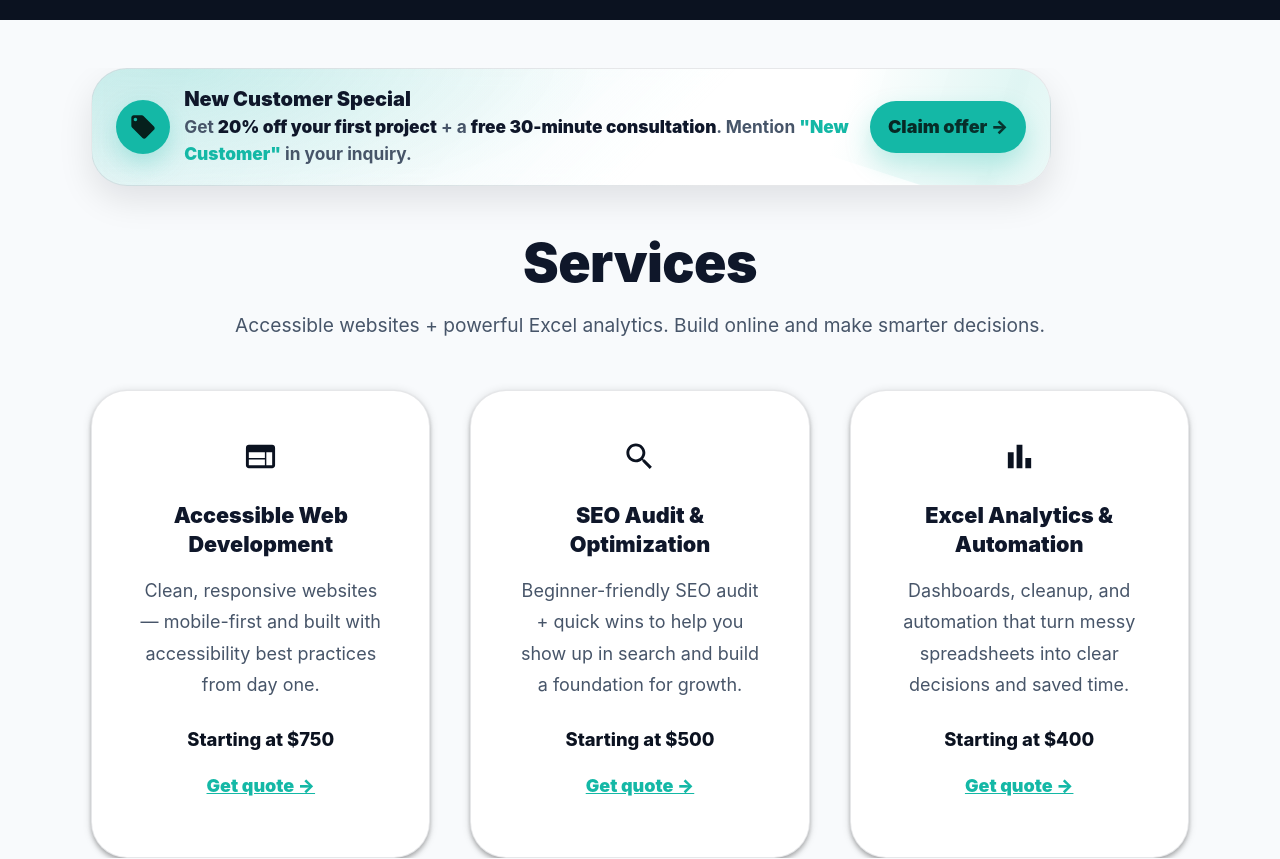
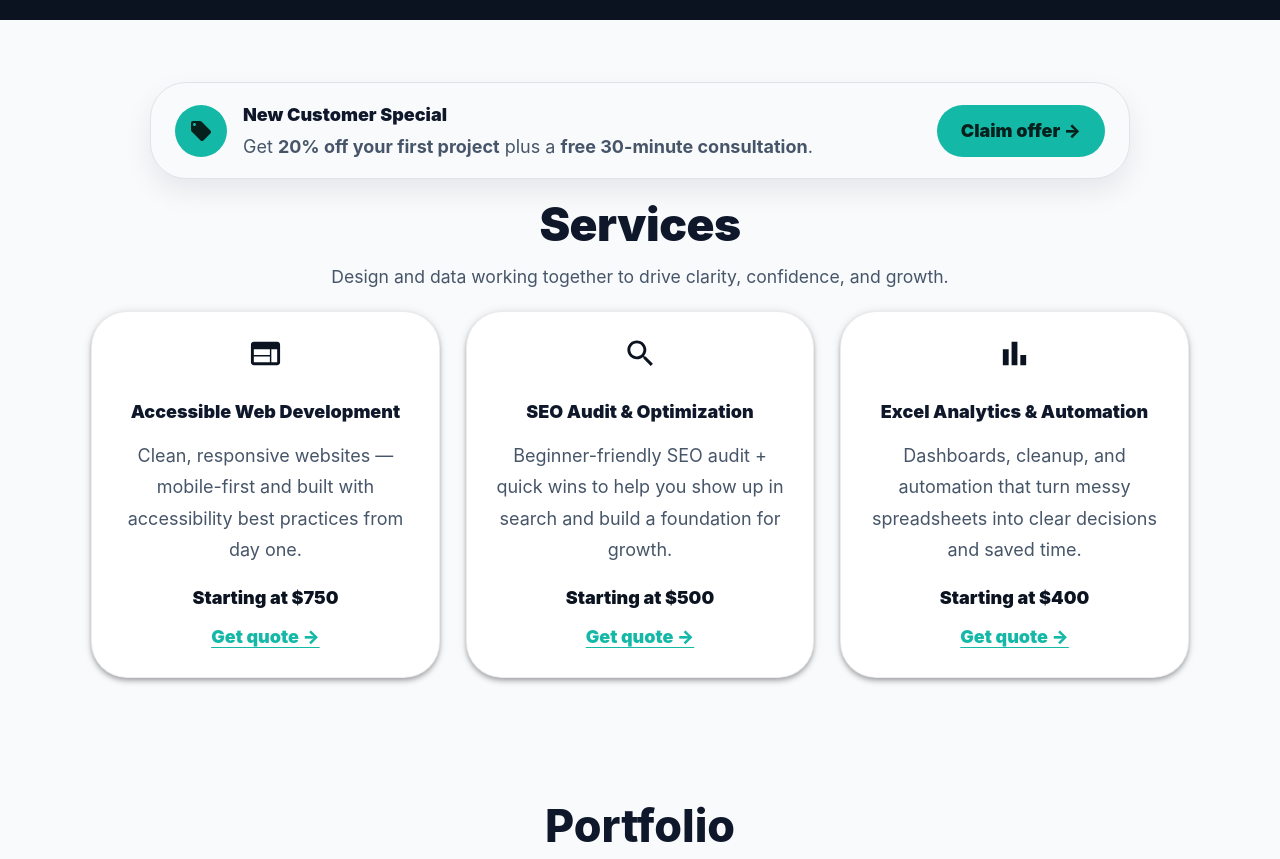
Before and after one commit to nicholemcgrew/insight-solutions, a React (Create React App) app: page / in a window 1280 px wide. Shown: the part 780-1639 px from the top of the page. Built offline with nearby package versions, Linux system fonts and the light colour scheme.

Commit message:
services 508, text, style

```diff
--- a/src/sections/Services.tsx
+++ b/src/sections/Services.tsx
@@ -1,4 +1,5 @@
-import React from "react";
+// src/sections/Services.tsx
+import React, { useMemo } from "react";
 import {
   Box,
   Container,
@@ -7,8 +8,10 @@ import {
   CardContent,
   ButtonBase,
   Stack,
-  Grid2,
+  useMediaQuery,
+  useTheme,
 } from "@mui/material";
+import Grid2 from "@mui/material/Grid2";
 import {
   Web as WebIcon,
   Search as SearchIcon,
@@ -26,150 +29,109 @@ interface Service {
 }
 
 const iconMap: Record<Service["icon"], React.ReactNode> = {
-  Web: <WebIcon fontSize="large" color="primary" />,
-  Search: <SearchIcon fontSize="large" color="primary" />,
-  BarChart: <BarChartIcon fontSize="large" color="primary" />,
+  Web: <WebIcon fontSize="large" color="primary" aria-hidden focusable="false" />,
+  Search: <SearchIcon fontSize="large" color="primary" aria-hidden focusable="false" />,
+  BarChart: <BarChartIcon fontSize="large" color="primary" aria-hidden focusable="false" />,
 };
+
+function prefersReducedMotion() {
+  return window.matchMedia?.("(prefers-reduced-motion: reduce)")?.matches ?? false;
+}
 
 const Services = () => {
   const services: Service[] = servicesData as Service[];
-  const navbarHeight = NAVBAR_HEIGHT.desktop;
 
-  const goToContact = (title: string) => {
-    window.location.href = `/?cta=true&service=${encodeURIComponent(title)}#contact`;
+  const theme = useTheme();
+  const isDesktop = useMediaQuery(theme.breakpoints.up("md"));
+  const navbarHeight = isDesktop ? NAVBAR_HEIGHT.desktop : NAVBAR_HEIGHT.mobile;
+
+  // Disable hover transitions for users who prefer reduced motion.
+  const reducedMotion = useMemo(() => prefersReducedMotion(), []);
+
+  const buildContactHref = (serviceTitle?: string) => {
+    const params = new URLSearchParams({ cta: "true" });
+    if (serviceTitle) params.set("service", serviceTitle);
+    return `/?${params.toString()}#contact`;
   };
 
   return (
     <Box
       id="services"
       component="section"
+      aria-labelledby="services-title"
       sx={{
+        scrollMarginTop: `${navbarHeight + 16}px`,
+        pt: `${navbarHeight}px`,
         minHeight: `calc(100dvh - ${navbarHeight}px)`,
-        pt: `${navbarHeight}px`,
+        py: { xs: 5, md: 3.5 },
+        display: "flex",
+        alignItems: { xs: "flex-start", md: "center" },
         bgcolor: "background.default",
-        display: "flex",
-        alignItems: "center",
-        justifyContent: "center",
-        py: { xs: 4, md: 6 },
         overflowX: "hidden",
       }}
     >
-      <Container maxWidth="lg" sx={{ width: "100%", overflowX: "hidden" }}>
-        <Stack spacing={{ xs: 4, md: 6 }} alignItems="center" textAlign="center" sx={{ width: "100%" }}>
-          {/* I want this to be impossible to miss, but still feel premium (not cheesy). */}
+      <Container maxWidth="lg">
+        <Stack
+          spacing={{ xs: 4, md: 2.25 }}
+          alignItems="center"
+          textAlign="center"
+          sx={{
+            width: "100%",
+            height: "100%",
+            justifyContent: { md: "space-between" },
+          }}
+        >
           <Box
-            role="note"
+            component="aside"
             aria-label="New customer special"
             sx={(t) => ({
               width: "100%",
-              maxWidth: 960,
-              alignSelf: "flex-start",
+              maxWidth: 980,
               textAlign: "left",
               borderRadius: 3,
-              px: { xs: 2.25, sm: 3 },
-              py: { xs: 2.0, sm: 2.25 },
+              px: { xs: 2.5, md: 3 },
+              py: { xs: 2.25, md: 2 },
               border: `1px solid ${t.palette.divider}`,
-              boxShadow: "0 14px 34px rgba(2, 6, 23, 0.10)",
-              position: "relative",
-              overflow: "hidden",
-              backgroundImage: `linear-gradient(135deg, ${t.palette.secondary.main}18, rgba(255,255,255,0.92) 60%)`,
-              backdropFilter: "saturate(140%) blur(8px)",
-              WebkitBackdropFilter: "saturate(140%) blur(8px)",
-
-              "&::before": {
-                content: '""',
-                position: "absolute",
-                inset: 0,
-                background: `radial-gradient(700px 240px at 10% 0%, ${t.palette.secondary.main}26, transparent 60%)`,
-                pointerEvents: "none",
-              },
-
-              "&::after": {
-                content: '""',
-                position: "absolute",
-                top: -60,
-                right: -120,
-                width: 320,
-                height: 200,
-                transform: "rotate(18deg)",
-                background: `linear-gradient(90deg, transparent, ${t.palette.secondary.main}22, transparent)`,
-                pointerEvents: "none",
-              },
+              boxShadow: "0 12px 28px rgba(2, 6, 23, 0.08)",
             })}
           >
-            <Stack
-              direction={{ xs: "column", sm: "row" }}
-              spacing={{ xs: 1.25, sm: 1.75 }}
-              alignItems={{ xs: "flex-start", sm: "center" }}
-              sx={{ position: "relative" }}
-            >
+            <Stack direction={{ xs: "column", sm: "row" }} spacing={2} alignItems="center">
               <Box
-                aria-hidden="true"
+                aria-hidden
                 sx={(t) => ({
                   display: "grid",
                   placeItems: "center",
-                  width: 54,
-                  height: 54,
+                  width: 52,
+                  height: 52,
                   borderRadius: 999,
                   bgcolor: t.palette.secondary.main,
                   color: t.palette.secondary.contrastText,
-                  boxShadow: "0 10px 24px rgba(20,184,166,0.28)",
-                  flex: "0 0 auto",
                 })}
               >
-                <LocalOfferIcon sx={{ fontSize: 28 }} />
+                <LocalOfferIcon aria-hidden />
               </Box>
 
-              <Box sx={{ flex: 1, minWidth: 0 }}>
-                <Typography
-                  sx={{
-                    fontWeight: 950,
-                    fontSize: { xs: "1.15rem", sm: "1.25rem" },
-                    lineHeight: 1.2,
-                    color: "text.primary",
-                  }}
-                >
+              <Box sx={{ flex: 1 }}>
+                <Typography component="p" fontWeight={950} sx={{ m: 0 }}>
                   New Customer Special
                 </Typography>
-
-                <Typography
-                  sx={{
-                    mt: 0.35,
-                    fontWeight: 700,
-                    fontSize: { xs: "1.02rem", sm: "1.08rem" },
-                    lineHeight: 1.55,
-                    color: "text.secondary",
-                  }}
-                >
-                  Get <Box component="span" sx={{ color: "text.primary", fontWeight: 900 }}>20% off your first project</Box>{" "}
-                  + a <Box component="span" sx={{ color: "text.primary", fontWeight: 900 }}>free 30-minute consultation</Box>.
-                  Mention <Box component="span" sx={{ fontWeight: 900, color: "secondary.main" }}>"New Customer"</Box> in your inquiry.
+                <Typography component="p" color="text.secondary" sx={{ m: 0 }}>
+                  Get <strong>20% off your first project</strong> plus a{" "}
+                  <strong>free 30-minute consultation</strong>.
                 </Typography>
               </Box>
 
-              <Box sx={{ flex: "0 0 auto" }}>
               <Typography
                 component="a"
-                  href="/?cta=true#contact"
+                href={buildContactHref()}
                 sx={(t) => ({
-                    display: "inline-flex",
-                    alignItems: "center",
-                    gap: 1,
                   fontWeight: 900,
                   textDecoration: "none",
                   color: t.palette.secondary.contrastText,
                   bgcolor: t.palette.secondary.main,
-                    px: 2.25,
+                  px: 3,
                   py: 1.25,
                   borderRadius: 999,
-                    whiteSpace: "nowrap",
-                    boxShadow: "0 12px 26px rgba(20,184,166,0.26)",
-                    transition: "transform 140ms ease, box-shadow 140ms ease, background-color 140ms ease",
-                    "&:hover": {
-                      transform: "translateY(-1px)",
-                      boxShadow: "0 16px 32px rgba(20,184,166,0.30)",
-                      bgcolor: t.palette.secondary.dark,
-                    },
                   "&:focus-visible": {
                     outline: `3px solid ${t.palette.primary.main}`,
                     outlineOffset: 3,
@@ -178,93 +140,121 @@ const Services = () => {
               >
                 Claim offer →
               </Typography>
-              </Box>
             </Stack>
           </Box>
 
-          <Box sx={{ width: "100%" }}>
-            <Typography
-              variant="h2"
-              sx={{
-                fontWeight: 900,
-                fontSize: { xs: "2.35rem", md: "3.35rem" },
-                lineHeight: 1.1,
-              }}
-            >
+          <Box>
+            {/* Use h2 to avoid multiple h1s if the hero already owns the page h1 */}
+            <Typography id="services-title" component="h2" variant="h2" sx={{ fontWeight: 950 }}>
               Services
             </Typography>
 
             <Typography
+              component="p"
               sx={{
-                mt: 2,
-                maxWidth: 820,
+                mt: 1.25,
+                maxWidth: 900,
                 mx: "auto",
                 color: "text.secondary",
-                fontSize: { xs: "1.08rem", md: "1.2rem" },
-                lineHeight: 1.7,
+                fontSize: { xs: "1.05rem", md: "1.1rem" },
               }}
             >
-              Accessible websites + powerful Excel analytics. Build online and make smarter decisions.
+              Design and data working together to drive clarity, confidence, and growth.
             </Typography>
           </Box>
 
-          <Grid2 container spacing={{ xs: 3, md: 5 }} justifyContent="center" sx={{ width: "100%", m: 0 }}>
+          <Box
+            component="ul"
+            aria-label="Service options"
+            sx={{ listStyle: "none", p: 0, m: 0, width: "100%" }}
+          >
+            <Grid2
+              container
+              spacing={{ xs: 3, md: 3.25 }}
+              justifyContent="center"
+              alignItems="stretch"
+            >
               {services.map((service) => (
-              <Grid2 key={service.title} size={{ xs: 12, sm: 8, md: 4 }} sx={{ minWidth: 0 }}>
+                <Grid2
+                  component="li"
+                  key={service.title}
+                  size={{ xs: 12, sm: 8, md: 4 }}
+                  sx={{ display: "flex" }}
+                >
                   <ButtonBase
-                  onClick={() => goToContact(service.title)}
+                    component="a"
+                    href={buildContactHref(service.title)}
+                    aria-label={`Get a quote for ${service.title}`}
+                    sx={(t) => ({
+                      width: "100%",
+                      display: "flex",
+                      alignItems: "stretch",
+                      borderRadius: 3,
+                      transition: reducedMotion ? "none" : "transform 180ms ease",
+                      "&:hover": {
+                        transform: reducedMotion ? "none" : "translateY(-4px)",
+                      },
+                      "&:focus-visible": {
+                        outline: `3px solid ${t.palette.secondary.main}`,
+                        outlineOffset: 4,
+                      },
+                    })}
+                  >
+                    <Card
+                      component="article"
                       sx={{
                         width: "100%",
-                    height: "100%",
+                        display: "flex",
+                        flexDirection: "column",
                         borderRadius: 3,
-                    transition: "transform 180ms ease, box-shadow 180ms ease",
-                    "&:hover": { transform: "translateY(-6px)" },
-                    "&:focus-visible": {
-                      outline: "3px solid",
-                      outlineColor: "secondary.main",
-                      outlineOffset: 4,
-                    },
+                        boxShadow: 4,
                       }}
                     >
-                  <Card
+                      <CardContent
                         sx={{
-                      width: "100%",
-                      height: "100%",
-                      p: { xs: 3, md: 4 },
+                          flex: 1,
+                          display: "flex",
+                          flexDirection: "column",
+                          alignItems: "center",
                           textAlign: "center",
-                      bgcolor: "background.paper",
-                      border: "1px solid",
-                      borderColor: "divider",
-                      borderRadius: 3,
-                      boxShadow: 4,
-                      overflow: "hidden",
-                      "&:hover": { boxShadow: 12 },
+                          p: 3,
                         }}
                       >
-                    <CardContent sx={{ display: "flex", flexDirection: "column", alignItems: "center", height: "100%" }}>
-                      <Box sx={{ mb: 3 }}>{iconMap[service.icon]}</Box>
+                        <Box mb={2}>{iconMap[service.icon]}</Box>
 
-                      <Typography variant="h5" sx={{ fontWeight: 900, mb: 2 }}>
+                        <Typography component="h3" fontWeight={950} mb={1.5}>
                           {service.title}
                         </Typography>
 
-                      <Typography color="text.secondary" sx={{ flex: 1, mb: 3 }}>
+                        <Typography component="p" color="text.secondary" mb={2}>
                           {service.description}
                         </Typography>
 
-                      <Typography variant="h6" color="primary" sx={{ fontWeight: 800, mb: 2 }}>
+                        <Box sx={{ mt: "auto" }}>
+                          <Typography component="p" fontWeight={900} color="primary" mb={1}>
                             {service.price}
                           </Typography>
 
-                      <Typography sx={{ color: "secondary.main", fontWeight: 900, textDecoration: "underline" }}>
+                          <Typography
+                            component="p"
+                            sx={{
+                              fontWeight: 900,
+                              color: "secondary.main",
+                              textDecoration: "underline",
+                              textUnderlineOffset: "4px",
+                              m: 0,
+                            }}
+                          >
                             Get quote →
                           </Typography>
+                        </Box>
                       </CardContent>
                     </Card>
                   </ButtonBase>
                 </Grid2>
               ))}
             </Grid2>
+          </Box>
         </Stack>
       </Container>
     </Box>
```
Lines whose indentation alone changed are shown as unchanged.
